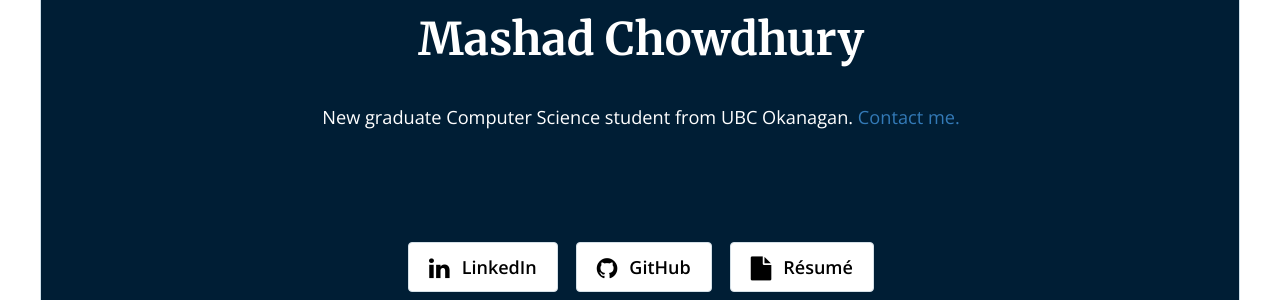
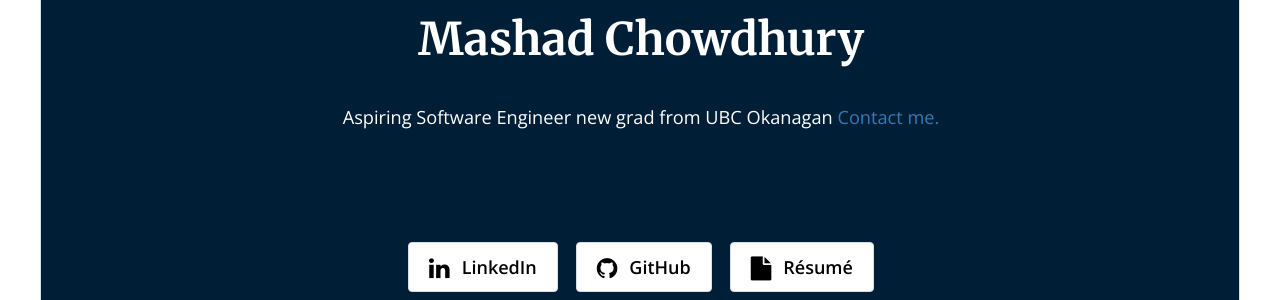
Before and after one commit to mashadchowdhury/mashadchowdhury.github.io, a Jekyll site: the page built from index.html, in a window 1280 px wide and 900 px high. Shown: the part 145-445 px from the top of the window. Built offline with Jekyll 4.4.1, drawn with Linux system fonts in a browser that asks for light colours; nearby versions of some CDN libraries; the list of posts is cut into pages by our own code.

Commit message:
Update global.yml

```diff
--- a/_data/global.yml
+++ b/_data/global.yml
@@ -1,6 +1,6 @@
 # Site Settings
 title: "Mashad Chowdhury"
-description: "New graduate Computer Science student from UBC Okanagan."
+description: "Aspiring Software Engineer new grad from UBC Okanagan"
 url: 'https://mashadchowdhury.github.io/' # the base hostname & protocol for your site
 nav: "true"
 footer_text: '© 2021 Mashad Chowdhury'
```
